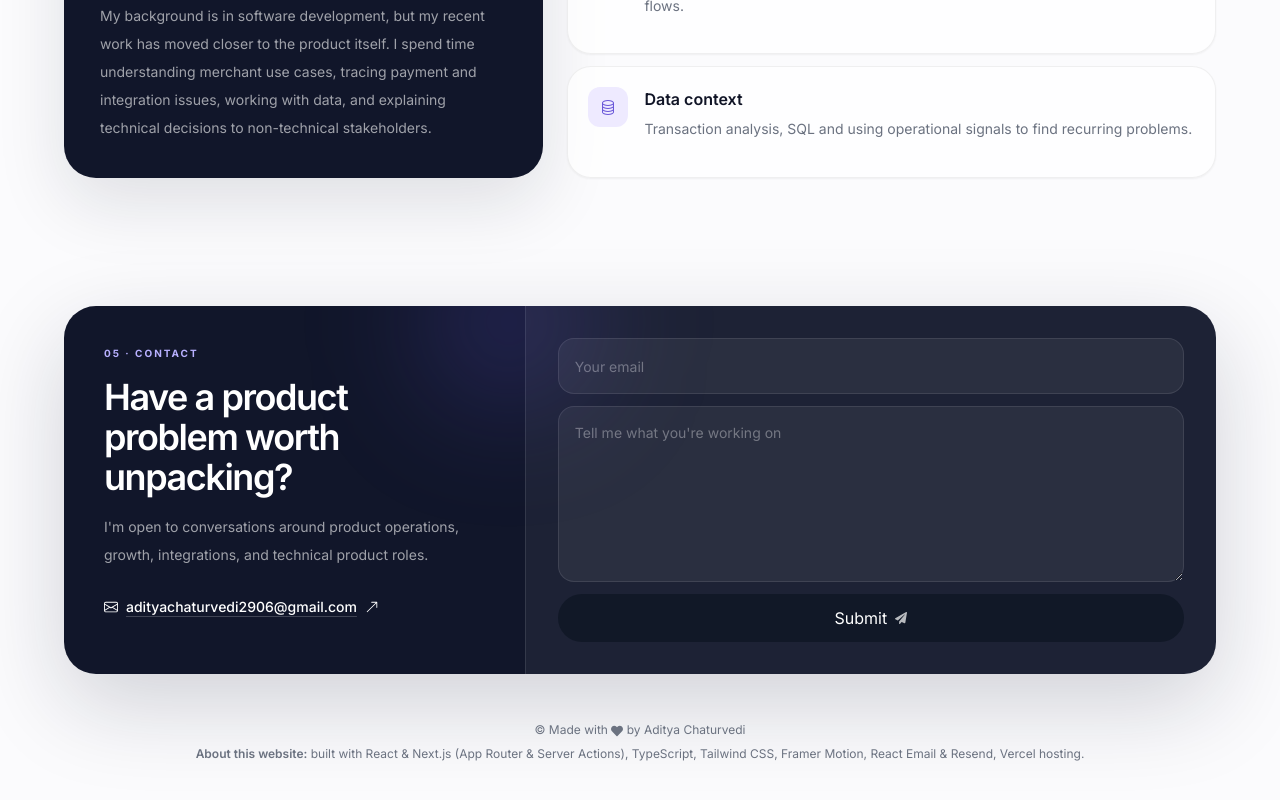
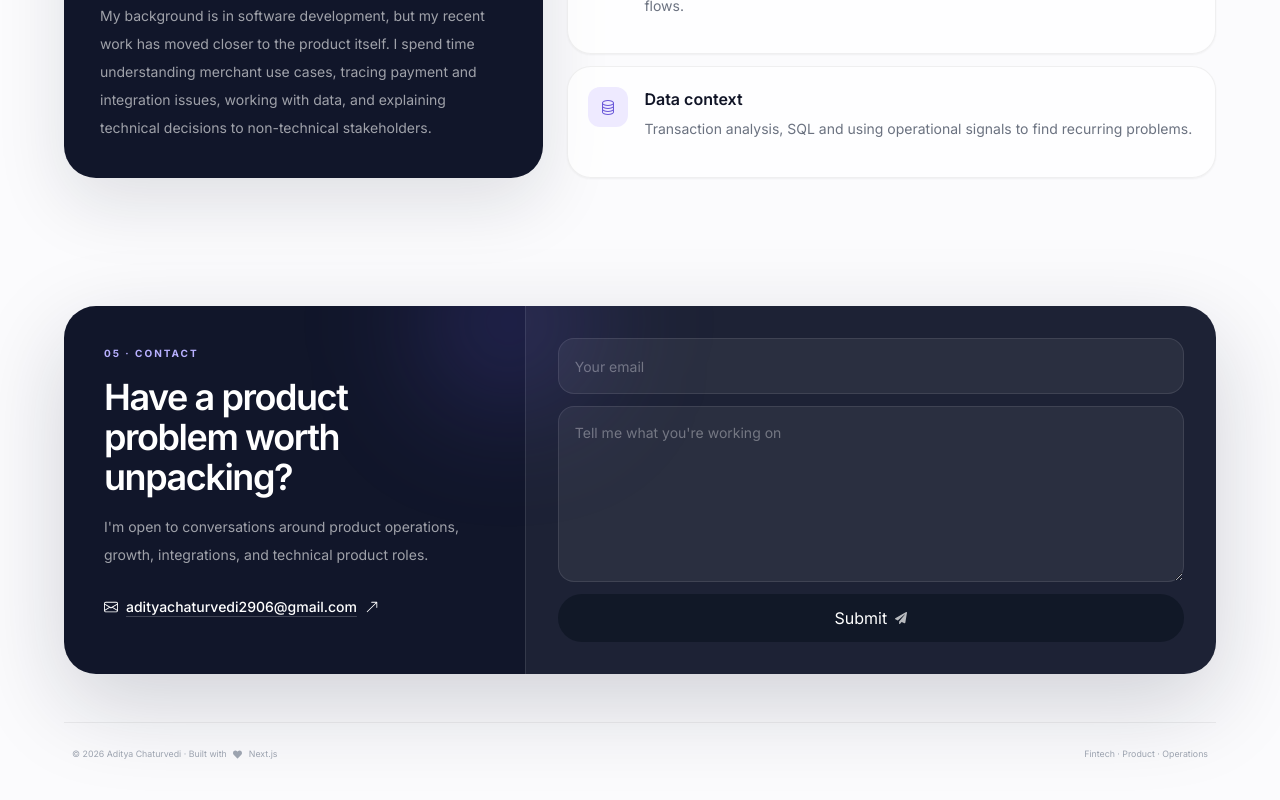
Before and after one commit to Adityachaturvedi2906/AdityaChaturvedi, a Next.js app: page / in a window 1280 px wide. Shown: the part 3961-4761 px from the top of the page. Built offline with nearby package versions, Linux system fonts and the light colour scheme; no server answers.

Commit message:
Polish portfolio footer

```diff
--- a/components/footer.tsx
+++ b/components/footer.tsx
@@ -3,18 +3,11 @@ import { FaHeart } from "react-icons/fa";
 
 export default function Footer() {
   return (
-    <footer className="mb-10 px-4 text-center text-gray-500">
-      <small className="mb-2 block text-xs">
-        &copy; Made with{" "}
-        <FaHeart style={{ display: "inline-block", verticalAlign: "middle" }} />{" "}
-        by Aditya Chaturvedi
-      </small>
-
-      <p className="text-xs">
-        <span className="font-semibold">About this website:</span> built with
-        React & Next.js (App Router & Server Actions), TypeScript, Tailwind CSS,
-        Framer Motion, React Email & Resend, Vercel hosting.
-      </p>
+    <footer className="mx-auto mb-10 w-full max-w-6xl border-t border-black/[0.06] px-2 pt-6 text-gray-400 dark:border-white/10">
+      <div className="flex flex-col gap-2 text-center text-[11px] sm:flex-row sm:items-center sm:justify-between sm:text-left">
+        <small>© {new Date().getFullYear()} Aditya Chaturvedi · Built with <FaHeart className="mx-1 inline-block text-[9px]" /> Next.js</small>
+        <small>Fintech · Product · Operations</small>
+      </div>
     </footer>
   );
 }
```
